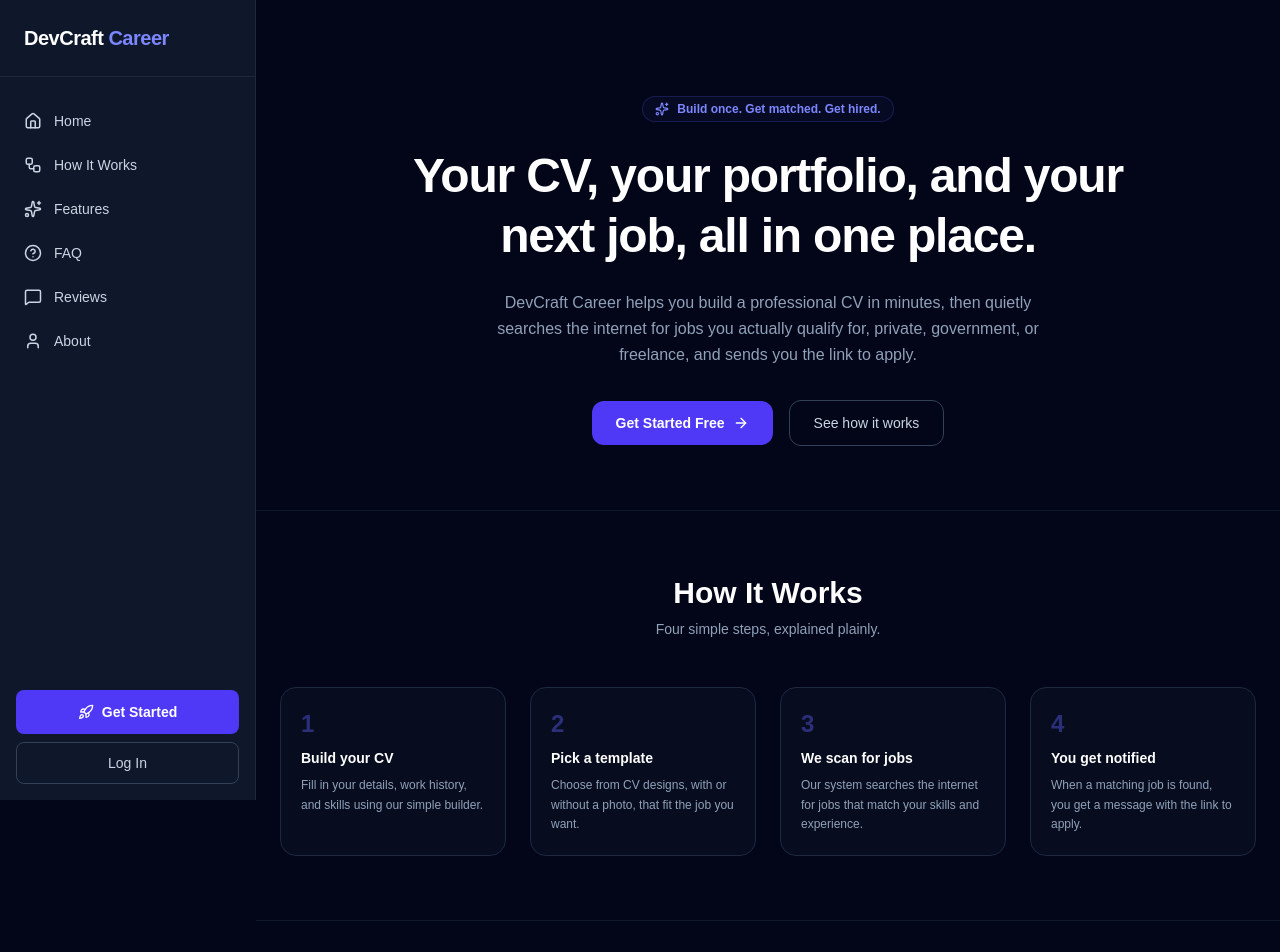
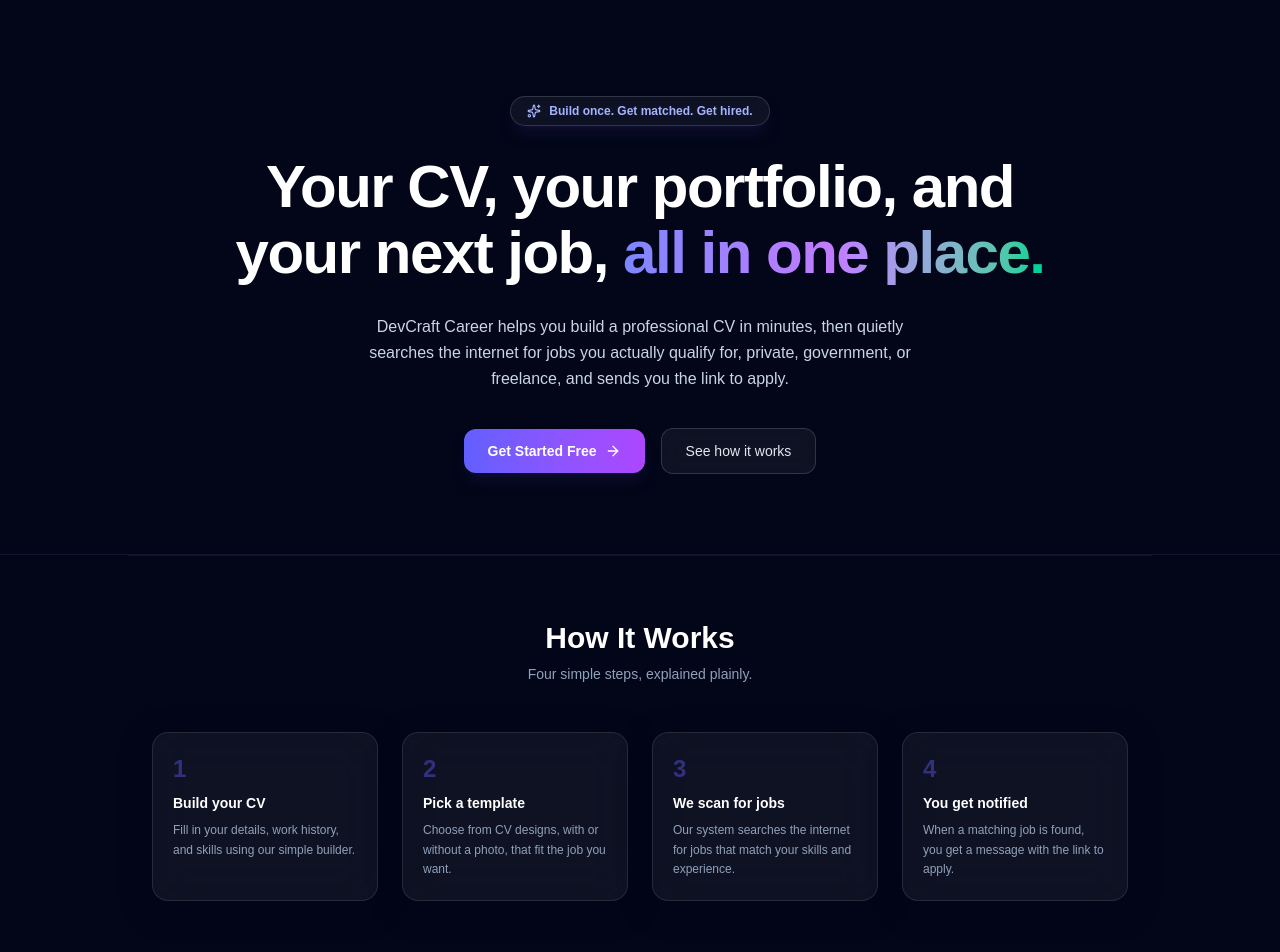
Before and after one commit to asobuilds/devcraft-career, a Next.js app: page / in a window 1280 px wide. Shown: the top 952 px of the page. Built offline with nearby package versions, Linux system fonts and the light colour scheme.

Commit message:
feat(opencode): strip landing sidebar and apply premium gradient UI

```diff
--- a/app/page.tsx
+++ b/app/page.tsx
@@ -4,29 +4,12 @@ import React, { useState } from 'react';
 import Link from 'next/link';
 import ScraperDemoWidget from './components/ScraperDemoWidget';
 import {
-  Home,
-  Workflow,
   Sparkles,
-  HelpCircle,
-  MessageSquare,
-  User,
-  Rocket,
-  Menu,
-  X,
   ChevronDown,
   Star,
   Send,
   ArrowRight,
 } from 'lucide-react';
-
-const navLinks = [
-  { href: '#hero', label: 'Home', icon: Home },
-  { href: '#how-it-works', label: 'How It Works', icon: Workflow },
-  { href: '#features', label: 'Features', icon: Sparkles },
-  { href: '#faq', label: 'FAQ', icon: HelpCircle },
-  { href: '#reviews', label: 'Reviews', icon: MessageSquare },
-  { href: '#about', label: 'About', icon: User },
-];
 
 const faqData = [
   { question: 'What is DevCraft Career?', answer: "It's a free tool that helps you build a professional CV in minutes, and then automatically looks for jobs that fit your skills so you don't have to search for them yourself." },
@@ -43,7 +26,6 @@ const testimonials = [
 ];
 
 export default function HomeLandingPage() {
-  const [sidebarOpen, setSidebarOpen] = useState(false);
   const [openFaqIndex, setOpenFaqIndex] = useState(-1);
   const [rating, setRating] = useState(5);
   const [feedbackText, setFeedbackText] = useState('');
@@ -63,72 +45,57 @@ export default function HomeLandingPage() {
     setFeedbackText('');
   };
 
-  const sidebarClasses =
-    'fixed top-0 left-0 h-full w-64 bg-slate-900 border-r border-slate-800 z-40 flex flex-col justify-between transition-transform duration-300 ' +
-    (sidebarOpen ? 'translate-x-0' : '-translate-x-full') +
-    ' lg:translate-x-0';
+  return (
+    <div className="min-h-screen bg-slate-950 text-slate-100">
+      <section
+        id="hero"
+        className="relative overflow-hidden scroll-mt-10 border-b border-slate-900"
+      >
+        <div
+          className="pointer-events-none absolute inset-0 -z-10"
+          style={{
+            backgroundImage:
+              'radial-gradient(60% 60% at 50% 0%, rgba(99,102,241,0.32) 0%, rgba(15,23,42,0) 70%), radial-gradient(45% 55% at 85% 20%, rgba(168,85,247,0.28) 0%, rgba(15,23,42,0) 72%), radial-gradient(45% 55% at 12% 28%, rgba(16,185,129,0.18) 0%, rgba(15,23,42,0) 72%)',
+          }}
+        />
+        <div
+          className="pointer-events-none absolute inset-0 -z-10 opacity-20"
+          style={{
+            backgroundImage:
+              'linear-gradient(to right, rgba(148,163,184,0.22) 1px, transparent 1px), linear-gradient(to bottom, rgba(148,163,184,0.22) 1px, transparent 1px)',
+            backgroundSize: '44px 44px',
+            maskImage:
+              'radial-gradient(ellipse 70% 60% at 50% 0%, #000 50%, transparent 100%)',
+            WebkitMaskImage:
+              'radial-gradient(ellipse 70% 60% at 50% 0%, #000 50%, transparent 100%)',
+          }}
+        />
 
-  return (
-    <div className="min-h-screen flex bg-slate-950 text-slate-100">
-      <button onClick={() => setSidebarOpen(!sidebarOpen)} className="fixed top-4 left-4 z-50 lg:hidden bg-slate-900 text-white p-2 rounded-lg shadow-lg border border-slate-800">
-        {sidebarOpen === true ? <X size={20} /> : <Menu size={20} />}
-      </button>
-
-      {sidebarOpen === true ? (
-        <div className="fixed inset-0 bg-black/50 z-30 lg:hidden" onClick={() => setSidebarOpen(false)}></div>
-      ) : null}
-
-      <aside className={sidebarClasses}>
-        <div>
-          <div className="px-6 py-6 border-b border-slate-800">
-            <span className="text-xl font-bold tracking-tight text-white">
-              DevCraft <span className="text-indigo-400">Career</span>
-            </span>
-          </div>
-          <nav className="px-3 py-6 space-y-1">
-            {navLinks.map(function (item) {
-              return (
-                <a key={item.href} href={item.href} onClick={() => setSidebarOpen(false)} className="flex items-center gap-3 px-3 py-2.5 rounded-lg text-sm font-medium text-slate-300 hover:bg-slate-800 hover:text-white transition-colors">
-                  <item.icon size={18} />
-                  {item.label}
-                </a>
-              );
-            })}
-          </nav>
-        </div>
-        <div className="p-4 space-y-2">
-          <Link href="/register" className="flex items-center justify-center gap-2 w-full bg-indigo-600 hover:bg-indigo-500 text-white text-sm font-semibold py-3 rounded-lg transition-colors">
-            <Rocket size={16} />
-            Get Started
-          </Link>
-          <Link href="/login" className="flex items-center justify-center w-full border border-slate-700 text-slate-300 hover:text-white text-sm font-medium py-2.5 rounded-lg transition-colors">
-            Log In
-          </Link>
-        </div>
-      </aside>
-
-      <div className="flex-1 lg:ml-64 min-w-0">
-        <section id="hero" className="max-w-3xl mx-auto px-6 pt-24 pb-16 text-center space-y-6 scroll-mt-10">
-          <div className="inline-flex items-center gap-2 px-3 py-1 rounded-full border border-indigo-500/20 bg-indigo-500/5 text-indigo-400 text-xs font-semibold">
+        <div className="max-w-4xl mx-auto px-6 pt-24 pb-20 text-center space-y-7">
+          <div className="inline-flex items-center gap-2 px-4 py-1.5 rounded-full border border-white/15 bg-white/5 backdrop-blur-md text-indigo-300 text-xs font-semibold shadow-lg shadow-indigo-950/40">
             <Sparkles size={14} />
             <span>Build once. Get matched. Get hired.</span>
           </div>
-          <h1 className="text-4xl md:text-5xl font-bold tracking-tight text-white leading-tight">
-            Your CV, your portfolio, and your next job, all in one place.
+          <h1 className="text-4xl md:text-6xl font-bold tracking-tight text-white leading-[1.1]">
+            Your CV, your portfolio, and your next job,{' '}
+            <span className="bg-gradient-to-r from-indigo-400 via-purple-400 to-emerald-400 bg-clip-text text-transparent">
+              all in one place.
+            </span>
           </h1>
-          <p className="text-slate-400 text-sm sm:text-base max-w-xl mx-auto leading-relaxed">
+          <p className="text-slate-300 text-sm sm:text-base max-w-xl mx-auto leading-relaxed">
             DevCraft Career helps you build a professional CV in minutes, then quietly searches the internet for jobs you actually qualify for, private, government, or freelance, and sends you the link to apply.
           </p>
           <div className="flex flex-wrap items-center justify-center gap-4 pt-2">
-            <Link href="/register" className="px-6 py-3 rounded-xl bg-indigo-600 text-white text-sm font-semibold hover:bg-indigo-500 transition-colors inline-flex items-center gap-2">
+            <Link href="/register" className="px-6 py-3 rounded-xl bg-gradient-to-r from-indigo-500 to-purple-500 text-white text-sm font-semibold shadow-lg shadow-indigo-950/40 hover:from-indigo-400 hover:to-purple-400 transition-all inline-flex items-center gap-2">
               <span>Get Started Free</span>
               <ArrowRight size={16} />
             </Link>
-            <a href="#how-it-works" className="px-6 py-3 rounded-xl border border-slate-700 text-slate-300 text-sm font-medium hover:border-slate-600 hover:text-white transition-colors">
+            <a href="#how-it-works" className="px-6 py-3 rounded-xl border border-white/15 bg-white/5 backdrop-blur-md text-slate-200 text-sm font-medium hover:bg-white/10 hover:text-white transition-colors">
               See how it works
             </a>
           </div>
-        </section>
+        </div>
+      </section>
 
         <section id="how-it-works" className="max-w-5xl mx-auto px-6 py-16 border-t border-slate-900 scroll-mt-20">
           <div className="text-center max-w-xl mx-auto mb-12 space-y-2">
@@ -136,22 +103,22 @@ export default function HomeLandingPage() {
             <p className="text-slate-400 text-sm">Four simple steps, explained plainly.</p>
           </div>
           <div className="grid sm:grid-cols-2 lg:grid-cols-4 gap-6">
-            <div className="p-5 rounded-2xl border border-slate-800 bg-slate-900/40">
+            <div className="p-5 rounded-2xl border border-white/10 bg-white/5 backdrop-blur-xl shadow-[0_8px_32px_rgba(2,6,23,0.35)]">
               <span className="text-2xl font-bold text-indigo-500/40">1</span>
               <h3 className="text-sm font-semibold text-white mt-2">Build your CV</h3>
               <p className="text-xs text-slate-400 mt-2 leading-relaxed">Fill in your details, work history, and skills using our simple builder.</p>
             </div>
-            <div className="p-5 rounded-2xl border border-slate-800 bg-slate-900/40">
+            <div className="p-5 rounded-2xl border border-white/10 bg-white/5 backdrop-blur-xl shadow-[0_8px_32px_rgba(2,6,23,0.35)]">
               <span className="text-2xl font-bold text-indigo-500/40">2</span>
               <h3 className="text-sm font-semibold text-white mt-2">Pick a template</h3>
               <p className="text-xs text-slate-400 mt-2 leading-relaxed">Choose from CV designs, with or without a photo, that fit the job you want.</p>
             </div>
-            <div className="p-5 rounded-2xl border border-slate-800 bg-slate-900/40">
+            <div className="p-5 rounded-2xl border border-white/10 bg-white/5 backdrop-blur-xl shadow-[0_8px_32px_rgba(2,6,23,0.35)]">
               <span className="text-2xl font-bold text-indigo-500/40">3</span>
               <h3 className="text-sm font-semibold text-white mt-2">We scan for jobs</h3>
               <p className="text-xs text-slate-400 mt-2 leading-relaxed">Our system searches the internet for jobs that match your skills and experience.</p>
             </div>
-            <div className="p-5 rounded-2xl border border-slate-800 bg-slate-900/40">
+            <div className="p-5 rounded-2xl border border-white/10 bg-white/5 backdrop-blur-xl shadow-[0_8px_32px_rgba(2,6,23,0.35)]">
               <span className="text-2xl font-bold text-indigo-500/40">4</span>
               <h3 className="text-sm font-semibold text-white mt-2">You get notified</h3>
               <p className="text-xs text-slate-400 mt-2 leading-relaxed">When a matching job is found, you get a message with the link to apply.</p>
@@ -165,27 +132,27 @@ export default function HomeLandingPage() {
             <p className="text-slate-400 text-sm">Everything you need to find and land a job, in one place.</p>
           </div>
           <div className="grid sm:grid-cols-2 lg:grid-cols-3 gap-6">
-            <div className="p-5 rounded-2xl border border-slate-800 bg-slate-900/40">
+            <div className="p-5 rounded-2xl border border-white/10 bg-white/5 backdrop-blur-xl shadow-[0_8px_32px_rgba(2,6,23,0.35)]">
               <h3 className="text-sm font-semibold text-white">Multiple CV Templates</h3>
               <p className="text-xs text-slate-400 mt-2 leading-relaxed">Choose from several designs, with or without a photo.</p>
             </div>
-            <div className="p-5 rounded-2xl border border-slate-800 bg-slate-900/40">
+            <div className="p-5 rounded-2xl border border-white/10 bg-white/5 backdrop-blur-xl shadow-[0_8px_32px_rgba(2,6,23,0.35)]">
               <h3 className="text-sm font-semibold text-white">Attach Certificates</h3>
               <p className="text-xs text-slate-400 mt-2 leading-relaxed">Add your results, certificates, and other documents to your CV.</p>
             </div>
-            <div className="p-5 rounded-2xl border border-slate-800 bg-slate-900/40">
+            <div className="p-5 rounded-2xl border border-white/10 bg-white/5 backdrop-blur-xl shadow-[0_8px_32px_rgba(2,6,23,0.35)]">
               <h3 className="text-sm font-semibold text-white">Automatic Job Matching</h3>
               <p className="text-xs text-slate-400 mt-2 leading-relaxed">We search the internet for jobs that fit your skills.</p>
             </div>
-            <div className="p-5 rounded-2xl border border-slate-800 bg-slate-900/40">
+            <div className="p-5 rounded-2xl border border-white/10 bg-white/5 backdrop-blur-xl shadow-[0_8px_32px_rgba(2,6,23,0.35)]">
               <h3 className="text-sm font-semibold text-white">Instant Alerts</h3>
               <p className="text-xs text-slate-400 mt-2 leading-relaxed">Get notified the moment a matching job is found.</p>
             </div>
-            <div className="p-5 rounded-2xl border border-slate-800 bg-slate-900/40">
+            <div className="p-5 rounded-2xl border border-white/10 bg-white/5 backdrop-blur-xl shadow-[0_8px_32px_rgba(2,6,23,0.35)]">
               <h3 className="text-sm font-semibold text-white">Private and Government Jobs</h3>
               <p className="text-xs text-slate-400 mt-2 leading-relaxed">We look across all kinds of work, not just tech jobs.</p>
             </div>
-            <div className="p-5 rounded-2xl border border-slate-800 bg-slate-900/40">
+            <div className="p-5 rounded-2xl border border-white/10 bg-white/5 backdrop-blur-xl shadow-[0_8px_32px_rgba(2,6,23,0.35)]">
               <h3 className="text-sm font-semibold text-white">Completely Free</h3>
               <p className="text-xs text-slate-400 mt-2 leading-relaxed">Build your CV and get matched, at no cost.</p>
             </div>
@@ -201,8 +168,8 @@ export default function HomeLandingPage() {
           </div>
           <div className="space-y-3">
             {faqData.map(function (item, index) {
-              var isOpen = openFaqIndex === index;
-              var arrowClass = isOpen === true ? 'text-indigo-400 transition-transform rotate-180' : 'text-indigo-400 transition-transform';
+              const isOpen = openFaqIndex === index;
+              const arrowClass = isOpen === true ? 'text-indigo-400 transition-transform rotate-180' : 'text-indigo-400 transition-transform';
               return (
                 <div key={index} className="border border-slate-800 rounded-xl overflow-hidden bg-slate-900/20">
                   <button onClick={() => toggleFaq(index)} type="button" className="w-full flex items-center justify-between p-5 text-left hover:bg-slate-900/40 transition-colors">
@@ -227,7 +194,7 @@ export default function HomeLandingPage() {
           <div className="grid sm:grid-cols-3 gap-6 mb-12">
             {testimonials.map(function (t) {
               return (
-                <div key={t.name} className="p-5 rounded-2xl border border-slate-800 bg-slate-900/40">
+                <div key={t.name} className="p-5 rounded-2xl border border-white/10 bg-white/5 backdrop-blur-xl shadow-[0_8px_32px_rgba(2,6,23,0.35)]">
                   <div className="flex gap-0.5 mb-3 text-amber-400">
                     <Star size={14} fill="currentColor" />
                     <Star size={14} fill="currentColor" />
@@ -278,7 +245,6 @@ export default function HomeLandingPage() {
             © 2026 DevCraft Career. Built to help everyone find their next opportunity.
           </p>
         </footer>
-      </div>
     </div>
   );
 }
```
